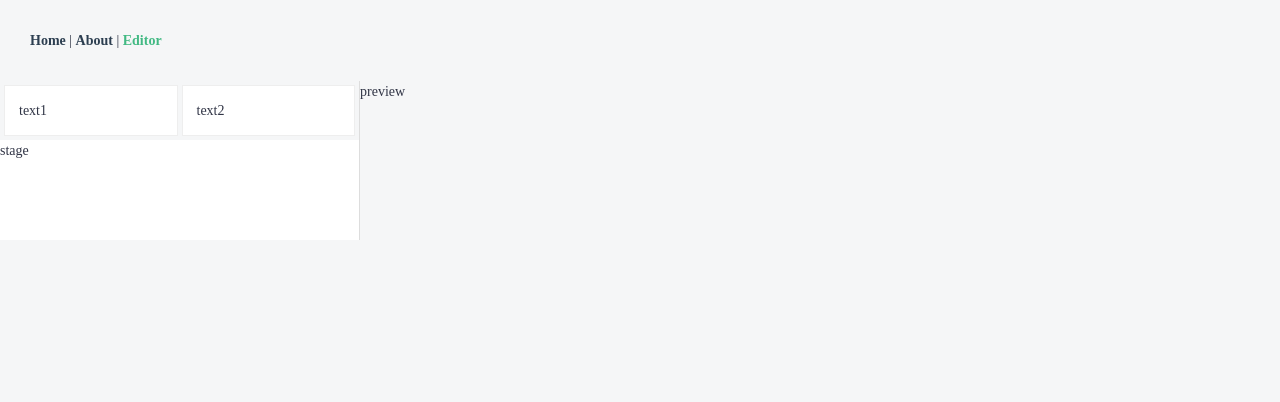
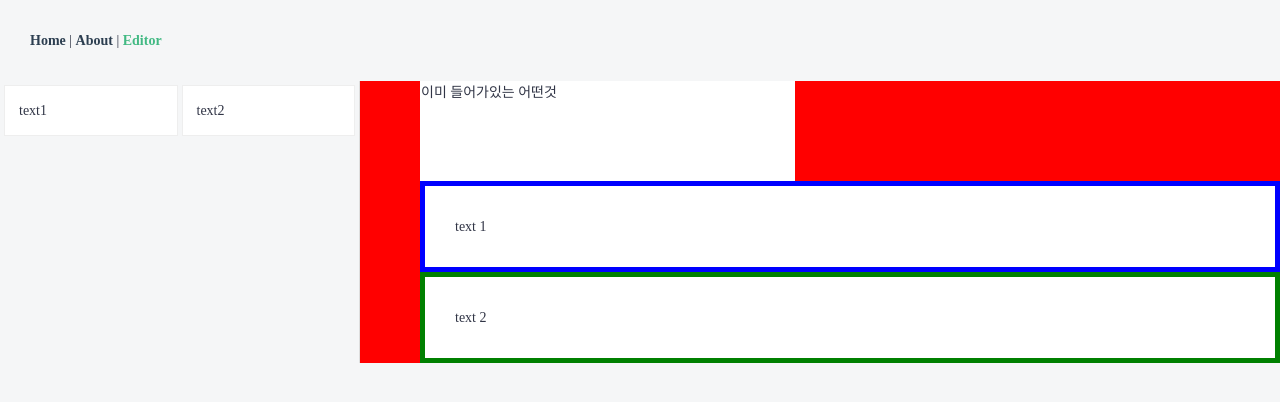
Before and after one commit to yoomajor/jooa-editor, a Vue app: page /editor in a window 1280 px wide. Shown: the top 402 px of the page. Built offline with nearby package versions, Linux system fonts and the light colour scheme.

Commit message:
drop ing

```diff
--- a/package.json
+++ b/package.json
@@ -12,6 +12,7 @@
     "core-js": "^2.6.5",
     "vue": "^2.6.10",
     "vue-router": "^3.0.3",
+    "vuedraggable": "^2.21.0",
     "vuex": "^3.0.1"
   },
   "devDependencies": {
--- /dev/null
+++ b/src/components/Editor/Article.vue
@@ -0,0 +1,26 @@
+<template>
+  <div class="article">
+    <div class="something">이미 들어가있는 어떤것</div>
+  </div>
+</template>
+
+<script>
+export default {
+  name: 'Article'
+}
+</script>
+
+<style lang="scss" scoped>
+.preview {
+  padding-left: 30px;
+  background-color: red;
+  .article {
+    max-width: 375px;
+    min-height: 100px;
+    background-color: #fff;
+  }
+  .something {
+    border: 1px solid transparent;
+  }
+}
+</style>
--- a/src/components/Editor/ModuleList.vue
+++ b/src/components/Editor/ModuleList.vue
@@ -1,14 +1,13 @@
 <template>
   <div class="moduleList">
     <ul class="list">
-      <li class="item" data-module="module-text1">
-        <div class="handler" draggable="true" @dragstart="dragStart">text1</div>
+      <li class="item">
+        <div class="handler" data-type="text-1" draggable="true">text1</div>
       </li>
-      <li class="item" data-module="module-text2">
-        <div class="handler">text2</div>
+      <li class="item">
+        <div class="handler" data-type="text-2" draggable="true">text2</div>
       </li>
     </ul>
-    <div class="stage" @dragover.prevent @drop="handleDrop">stage</div>
   </div>
 </template>
 
@@ -21,19 +20,6 @@ export default {
   name: 'ModuleList',
   components: {
     ModuleText1
-  },
-  methods: {
-    dragStart: (e) => {
-      console.log('start')
-      e.dataTransfer.setData('text/plain', '1234')
-      e.dataTransfer.effectAllowed = "copy"
-      console.log(e.dataTransfer)
-    },
-    handleDrop: (e) => {
-      e.preventDefault()
-      console.log('drop')
-      console.log(e.dataTransfer.getData('text/plain'))
-    }
   }
 }
 </script>
--- a/src/components/Editor/Modules/ModuleText1.vue
+++ b/src/components/Editor/Modules/ModuleText1.vue
@@ -1,5 +1,5 @@
 <template>
-  <div class="module" data-type="text-1" contenteditable>text 1</div>
+  <div class="module" data-mods="text-1" contenteditable>text 1</div>
 </template>
 
 <script>
--- a/src/components/Editor/Preview.vue
+++ /dev/null
@@ -1,11 +0,0 @@
-<template>
-  <div class="preview">
-    preview
-  </div>
-</template>
-
-<script>
-export default {
-  name: 'Preview'
-}
-</script>
--- a/src/views/Editor.vue
+++ b/src/views/Editor.vue
@@ -1,23 +1,65 @@
 <template>
-  <div class="editor">
-    <div class="moduleList">
+  <div class="editor" @drop="handleDrop">
+    <div class="moduleList" @dragstart="dragStart">
       <ModuleList />
     </div>
-    <div class="preview">
-      <Preview />
+    <div class="preview" @dragover.prevent @dragenter="dragEnter">
+      <Article />
+      <div class="copy">
+        <div class="module mods1" data-mods="text-1" contenteditable>text 1</div>
+        <div class="module mods2" data-mods="text-2" contenteditable>text 2</div>
+      </div>
+
     </div>
   </div>
 </template>
 
 <script>
 import ModuleList from '@/components/Editor/ModuleList.vue'
-import Preview from '@/components/Editor/Preview.vue'
+import Article from '@/components/Editor/Article.vue'
+
+let clone = null
 
 export default {
   name: 'Editor',
   components: {
     ModuleList,
-    Preview
+    Article
+  },
+  data () {
+    return {
+      isDragging: false
+    }
+  },
+  methods: {
+    dragStart: function(e) {
+      //e.dataTransfer.setData('data', '1234')
+      //e.dataTransfer.effectAllowed = "copy"
+      let mods = e.target
+      let mods_type = mods.dataset.type
+
+      this.isDragging = true
+
+      clone = document.querySelector(`.copy [data-mods=${mods_type}]`).cloneNode()
+      clone.classList.add("clone")
+      e.dataTransfer.setData('data', clone)
+
+    },
+    dragEnter: function(e) {
+      const article = document.querySelector('.article')
+      if (this.isDragging){
+        article.appendChild(clone)
+      }
+    },
+    handleDrop: function(e) {
+      e.preventDefault()
+      let isArticle = ( e.target.closest('.article') !== null ) ? true : false
+      if (isArticle){
+        console.log('is article')
+      } else {
+        console.log(document.querySelector(".clone").remove())
+      }
+    }
   }
 }
 </script>
@@ -31,6 +73,19 @@ export default {
   }
   .preview {
     flex: 1;
+    padding-left: 60px;
+    background-color: red;
+  }
+  .mods1 {
+    border: 5px solid blue;
+    background-color: #fff;
+  }
+  .mods2 {
+    border: 5px solid green;
+    background-color: #fff;
+  }
+  .clone {
+    opacity: .5;
   }
 }
 </style>
```
Also changed, not shown: 1 other file (tests, documents, lock files or other folders).
